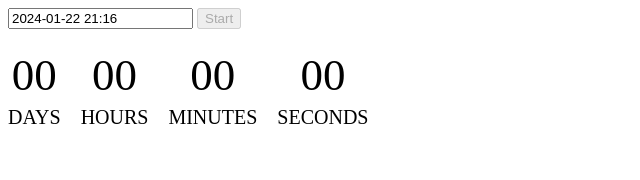
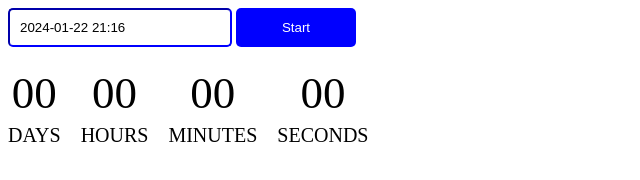
Before and after one commit to lakosti/goit-js-hw-10, a website built with Vite: page src/1-timer.html in a window 1280 px wide. Shown: the whole page, without its empty margins (0-640 px from the left). Built offline with nearby package versions, Linux system fonts and the light colour scheme.

Commit message:
add input style

```diff
--- a/src/css/timer.css
+++ b/src/css/timer.css
@@ -17,3 +17,22 @@
   font-weight: 500;
   text-transform: uppercase;
 }
+input {
+  width: 200px;
+  padding: 10px;
+  border-radius: 5px;
+  border-color: blue;
+}
+input:disabled {
+  border-color: rgb(134, 124, 124);
+}
+button {
+  cursor: pointer;
+  display: inline-block;
+  width: 120px;
+  padding: 10px;
+  border-radius: 5px;
+  background-color: blue;
+  color: white;
+  border-color: transparent;
+}
```
